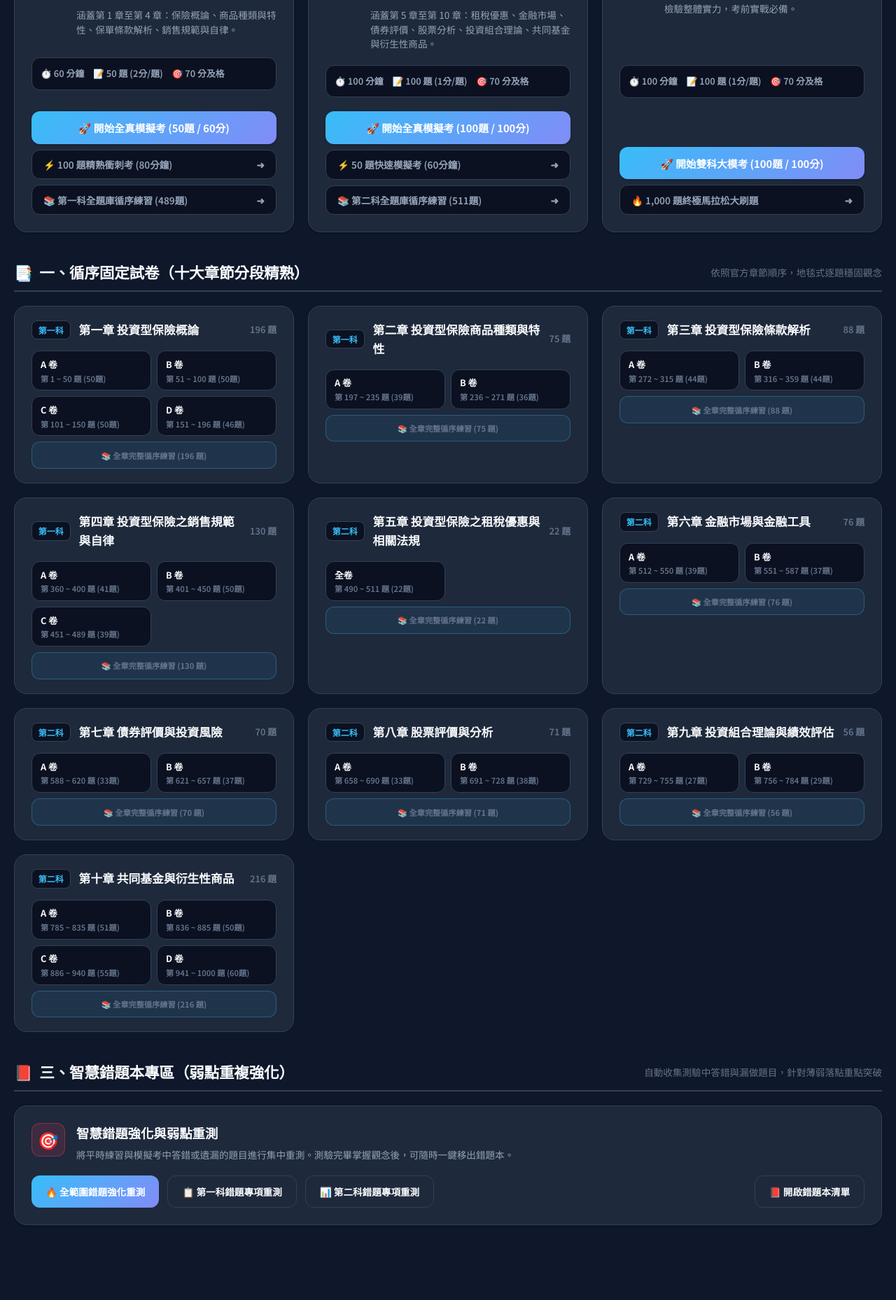
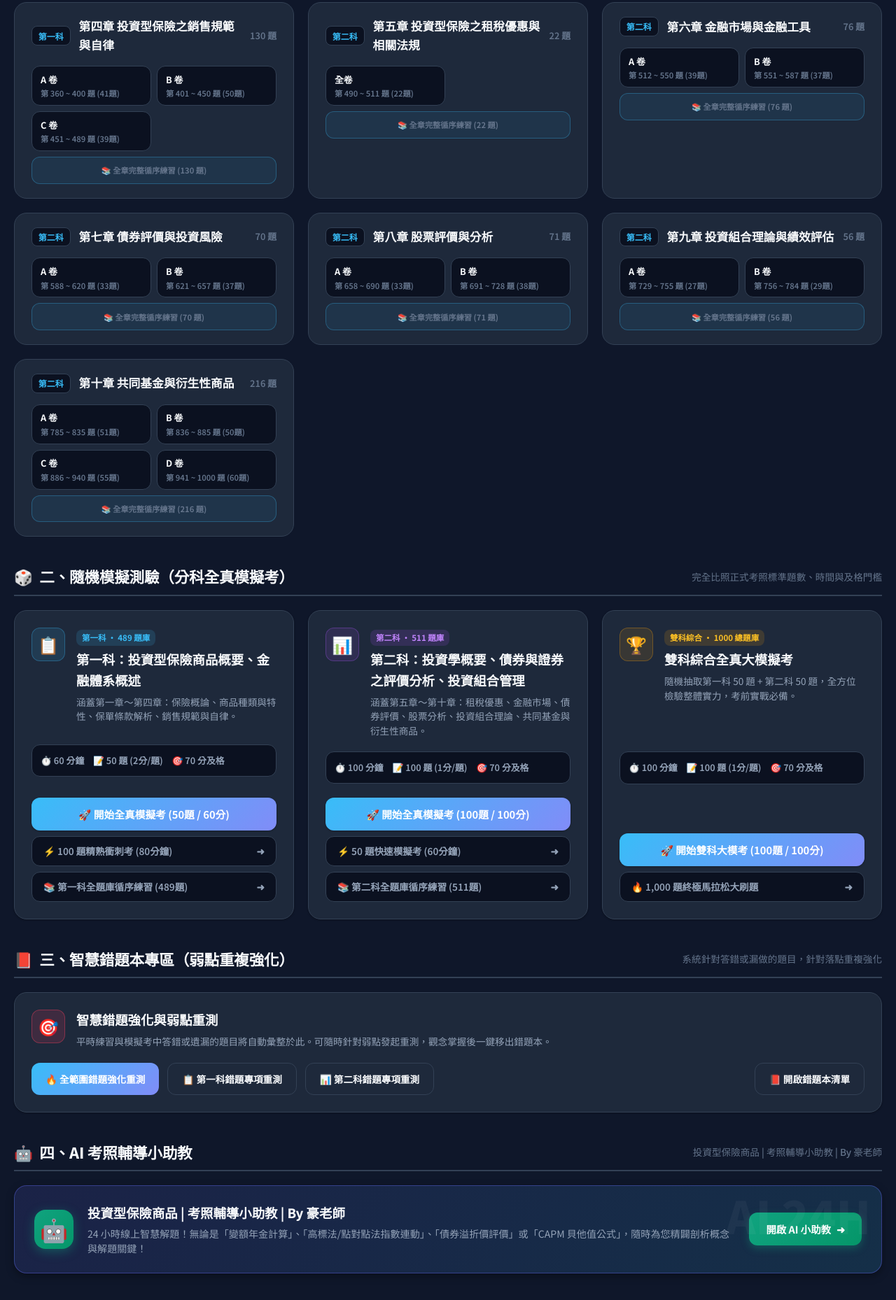
Before and after one commit to zjh0511/Hao-INV, a plain HTML site: page index.html in a window 1280 px wide. Shown: the part 804-2662 px from the top of the page at 70% size. Drawn offline with Linux system fonts and the light colour scheme.

Commit message:
fix: 調整首頁功能模組順序為 1.循序固定試卷 2.隨機模擬測驗 3.智慧錯題本 4.AI小助教

```diff
--- a/index.html
+++ b/index.html
@@ -91,22 +91,22 @@
         </div>
       </div>
 
-      <!-- AI 考照輔導小助教 Spotlight Card -->
-      <div class="ai-assistant-card">
-        <div class="ai-card-content">
-          <div class="ai-avatar">🤖</div>
-          <div class="ai-info">
-            <h3>投資型保險商品 | 考照輔導小助教 | By 豪老師</h3>
-            <p>24 小時線上智慧解題！無論是「變額年金計算」、「高標法/點對點法指數連動」、「債券溢折價評價」或「CAPM 貝他值公式」，隨時為您精闢剖析概念與解題關鍵！</p>
-          </div>
+      <!-- ====================================================================
+           一、循序固定試卷（章節固定練習）
+           ==================================================================== -->
+      <div class="section-header">
+        <div class="section-title">
+          <span>📑</span> 一、循序固定試卷（十大章節分段精熟）
         </div>
-        <a class="btn-ai-action" href="https://chatgpt.com/g/g-6834094b8b348191a6bd8bb48b1628e5-tou-zi-xing-bao-xian-shang-pin-kao-zhao-fu-dao-xiao-zhu-jiao-by-hao-lao-shi" target="_blank" rel="noopener">
-          <span>開啟 AI 小助教</span> ➜
-        </a>
+        <div class="section-subtitle">依照官方章節順序，固定練習題目，地毯式逐題穩固觀念</div>
+      </div>
+
+      <div class="chapter-accordion" id="chapter-papers-container">
+        <!-- 由 JavaScript app.renderChapterPapers() 動態渲染 -->
       </div>
 
       <!-- ====================================================================
-           模組一：隨機模擬測驗 (Random Mock Exams)
+           二、隨機模擬測驗（分科全真模擬考）
            ==================================================================== -->
       <div class="section-header">
         <div class="section-title">
@@ -123,8 +123,8 @@
             <div class="exam-card-icon icon-sub1">📋</div>
             <div class="exam-card-title-group">
               <span class="exam-card-tag tag-sub1">第一科 · 489 題庫</span>
-              <h3 class="exam-card-title">投資型保險商品概要、金融體系概述</h3>
-              <p class="exam-card-desc">涵蓋第 1 章至第 4 章：保險概論、商品種類與特性、保單條款解析、銷售規範與自律。</p>
+              <h3 class="exam-card-title">第一科：投資型保險商品概要、金融體系概述</h3>
+              <p class="exam-card-desc">涵蓋第一章～第四章：保險概論、商品種類與特性、保單條款解析、銷售規範與自律。</p>
             </div>
           </div>
 
@@ -155,8 +155,8 @@
             <div class="exam-card-icon icon-sub2">📊</div>
             <div class="exam-card-title-group">
               <span class="exam-card-tag tag-sub2">第二科 · 511 題庫</span>
-              <h3 class="exam-card-title">投資學概要、債券與證券評價、投資組合管理</h3>
-              <p class="exam-card-desc">涵蓋第 5 章至第 10 章：租稅優惠、金融市場、債券評價、股票分析、投資組合理論、共同基金與衍生性商品。</p>
+              <h3 class="exam-card-title">第二科：投資學概要、債券與證券之評價分析、投資組合管理</h3>
+              <p class="exam-card-desc">涵蓋第五章～第十章：租稅優惠、金融市場、債券評價、股票分析、投資組合理論、共同基金與衍生性商品。</p>
             </div>
           </div>
 
@@ -212,27 +212,13 @@
       </div>
 
       <!-- ====================================================================
-           模組二：循序固定試卷（章節精熟專區）
-           ==================================================================== -->
-      <div class="section-header">
-        <div class="section-title">
-          <span>📑</span> 一、循序固定試卷（十大章節分段精熟）
-        </div>
-        <div class="section-subtitle">依照官方章節順序，地毯式逐題穩固觀念</div>
-      </div>
-
-      <div class="chapter-accordion" id="chapter-papers-container">
-        <!-- 由 JavaScript app.renderChapterPapers() 動態渲染 -->
-      </div>
-
-      <!-- ====================================================================
-           模組三：智慧錯題本專區 (Smart Error Notebook)
+           三、智慧錯題本專區 (Smart Error Notebook)
            ==================================================================== -->
       <div class="section-header">
         <div class="section-title">
           <span>📕</span> 三、智慧錯題本專區（弱點重複強化）
         </div>
-        <div class="section-subtitle">自動收集測驗中答錯與漏做題目，針對薄弱落點重點突破</div>
+        <div class="section-subtitle">系統針對答錯或漏做的題目，針對落點重複強化</div>
       </div>
 
       <div class="mode-grid">
@@ -241,7 +227,7 @@
             <div class="exam-card-icon" style="color:var(--color-danger); background:var(--color-danger-bg); border-color:rgba(244, 63, 94, 0.4);">🎯</div>
             <div class="exam-card-title-group">
               <h3 class="exam-card-title">智慧錯題強化與弱點重測</h3>
-              <p class="exam-card-desc">將平時練習與模擬考中答錯或遺漏的題目進行集中重測。測驗完畢掌握觀念後，可隨時一鍵移出錯題本。</p>
+              <p class="exam-card-desc">平時練習與模擬考中答錯或遺漏的題目將自動彙整於此。可隨時針對弱點發起重測，觀念掌握後一鍵移出錯題本。</p>
             </div>
           </div>
 
@@ -260,6 +246,29 @@
             </button>
           </div>
         </div>
+      </div>
+
+      <!-- ====================================================================
+           四、AI 考照輔導小助教專區
+           ==================================================================== -->
+      <div class="section-header">
+        <div class="section-title">
+          <span>🤖</span> 四、AI 考照輔導小助教
+        </div>
+        <div class="section-subtitle">投資型保險商品 | 考照輔導小助教 | By 豪老師</div>
+      </div>
+
+      <div class="ai-assistant-card" style="margin-bottom: 2rem;">
+        <div class="ai-card-content">
+          <div class="ai-avatar">🤖</div>
+          <div class="ai-info">
+            <h3>投資型保險商品 | 考照輔導小助教 | By 豪老師</h3>
+            <p>24 小時線上智慧解題！無論是「變額年金計算」、「高標法/點對點法指數連動」、「債券溢折價評價」或「CAPM 貝他值公式」，隨時為您精闢剖析概念與解題關鍵！</p>
+          </div>
+        </div>
+        <a class="btn-ai-action" href="https://chatgpt.com/g/g-6834094b8b348191a6bd8bb48b1628e5-tou-zi-xing-bao-xian-shang-pin-kao-zhao-fu-dao-xiao-zhu-jiao-by-hao-lao-shi" target="_blank" rel="noopener">
+          <span>開啟 AI 小助教</span> ➜
+        </a>
       </div>
 
     </section>
```
